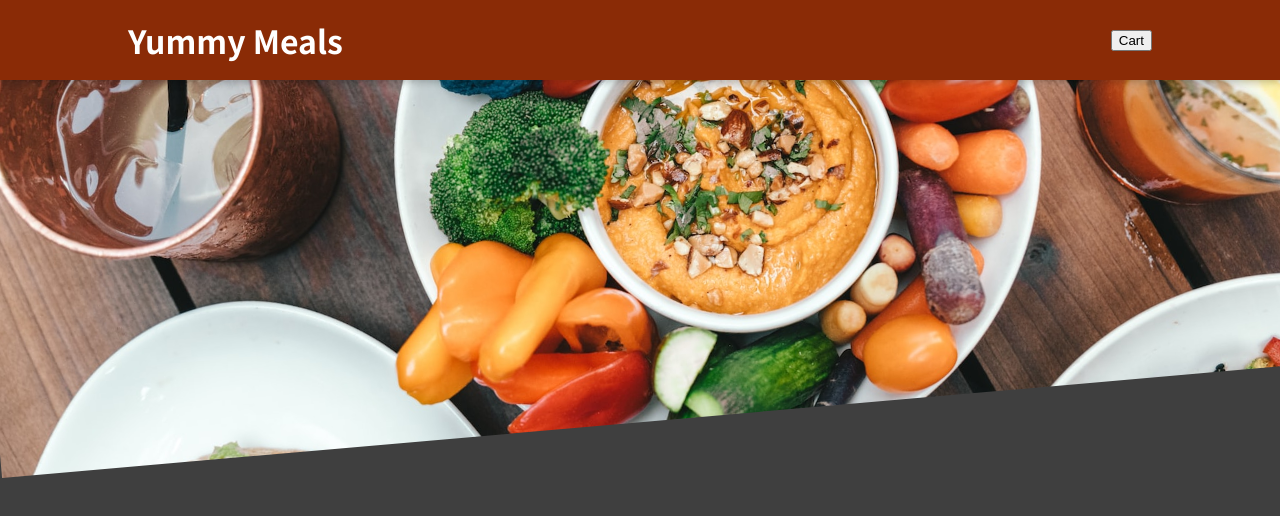
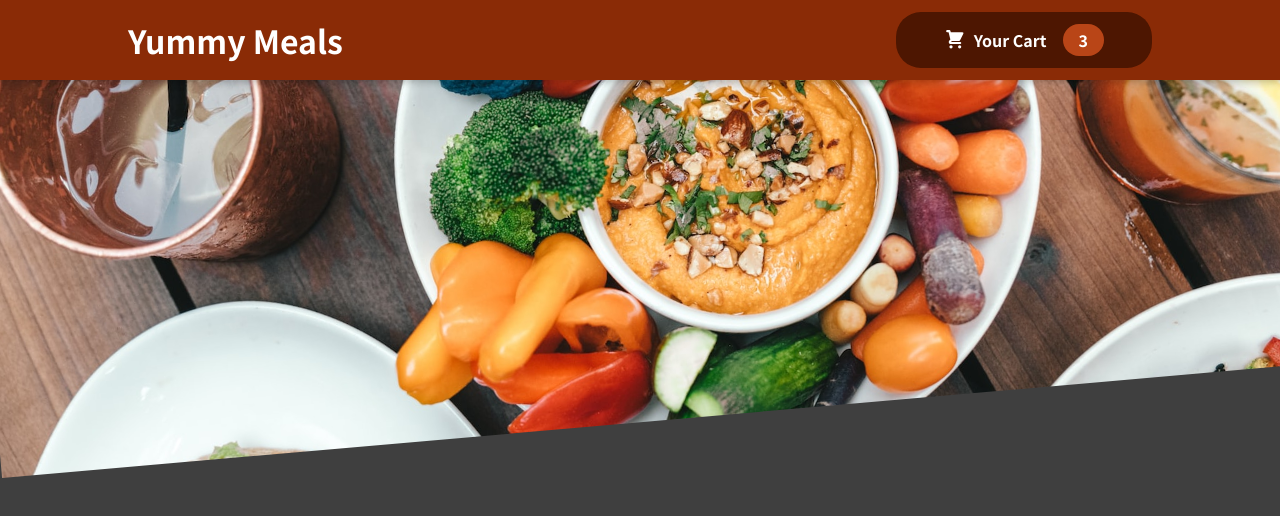
Before and after one commit to arpitbhardwaj/yummy-meals, a React (Create React App) app: page / in a window 1280 px wide. Shown: the top 516 px of the page. Built offline with nearby package versions, Linux system fonts and the light colour scheme.

Commit message:
Added HeaderCartButton

```diff
--- /dev/null
+++ b/src/components/Cart/CartIcon.js
@@ -0,0 +1,13 @@
+const CartIcon = () => {
+    return (
+      <svg
+        xmlns='http://www.w3.org/2000/svg'
+        viewBox='0 0 20 20'
+        fill='currentColor'
+      >
+        <path d='M3 1a1 1 0 000 2h1.22l.305 1.222a.997.997 0 00.01.042l1.358 5.43-.893.892C3.74 11.846 4.632 14 6.414 14H15a1 1 0 000-2H6.414l1-1H14a1 1 0 00.894-.553l3-6A1 1 0 0017 3H6.28l-.31-1.243A1 1 0 005 1H3zM16 16.5a1.5 1.5 0 11-3 0 1.5 1.5 0 013 0zM6.5 18a1.5 1.5 0 100-3 1.5 1.5 0 000 3z' />
+      </svg>
+    );
+  };
+
+  export default CartIcon;
--- a/src/components/Layout/Header.js
+++ b/src/components/Layout/Header.js
@@ -1,17 +1,20 @@
 import { Fragment } from "react";
 import mealsImage from "../../assets/yummy-meals.jpg";
 import classes from "./Header.module.css";
+import HeaderCartButton from "./HeaderCartButton";
 
-const Header = props => {
-    return <Fragment>
-        <header className={classes.header}>
-            <h1>Yummy Meals</h1>
-            <button>Cart</button>
-        </header>
-        <div className={classes["main-image"]}>
-            <img src={mealsImage} alt=""/>
-        </div>
-    </Fragment>;
-}
+const Header = (props) => {
+  return (
+    <Fragment>
+      <header className={classes.header}>
+        <h1>Yummy Meals</h1>
+        <HeaderCartButton />
+      </header>
+      <div className={classes["main-image"]}>
+        <img src={mealsImage} alt="" />
+      </div>
+    </Fragment>
+  );
+};
 
 export default Header;
--- /dev/null
+++ b/src/components/Layout/HeaderCartButton.js
@@ -0,0 +1,14 @@
+import classes from "./HeaderCartButton.module.css";
+import CartIcon from "../Cart/CartIcon"
+
+const HeaderCartButton = props => {
+    return <button className={classes.button}>
+        <span className={classes.icon}>
+            <CartIcon />
+        </span>
+        <span>Your Cart</span>
+        <span className={classes.badge}>3</span>
+    </button>;
+}
+
+export default HeaderCartButton;
--- /dev/null
+++ b/src/components/Layout/HeaderCartButton.module.css
@@ -0,0 +1,59 @@
+.button {
+    cursor: pointer;
+    font: inherit;
+    border: none;
+    background-color: #4d1601;
+    color: white;
+    padding: 0.75rem 3rem;
+    display: flex;
+    justify-content: space-around;
+    align-items: center;
+    border-radius: 25px;
+    font-weight: bold;
+  }
+
+  .button:hover,
+  .button:active {
+    background-color: #2c0d00;
+  }
+
+  .icon {
+    width: 1.35rem;
+    height: 1.35rem;
+    margin-right: 0.5rem;
+  }
+
+  .badge {
+    background-color: #b94517;
+    padding: 0.25rem 1rem;
+    border-radius: 25px;
+    margin-left: 1rem;
+    font-weight: bold;
+  }
+
+  .button:hover .badge,
+  .button:active .badge {
+    background-color: #92320c;
+  }
+
+  .bump {
+    animation: bump 300ms ease-out;
+  }
+
+  @keyframes bump {
+    0% {
+      transform: scale(1);
+    }
+    10% {
+      transform: scale(0.9);
+    }
+    30% {
+      transform: scale(1.1);
+    }
+    50% {
+      transform: scale(1.15);
+    }
+    100% {
+      transform: scale(1);
+    }
+  }
```
